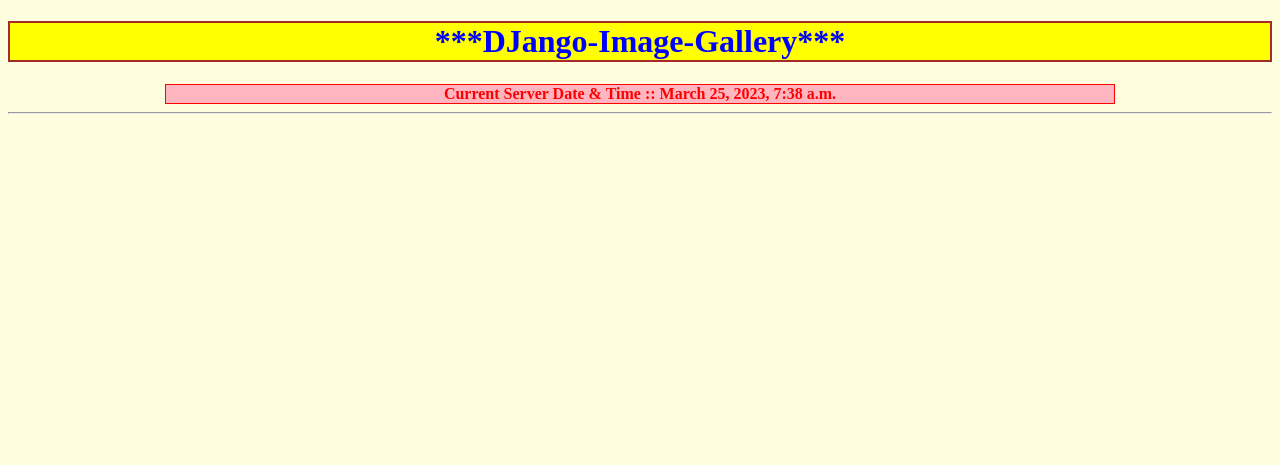
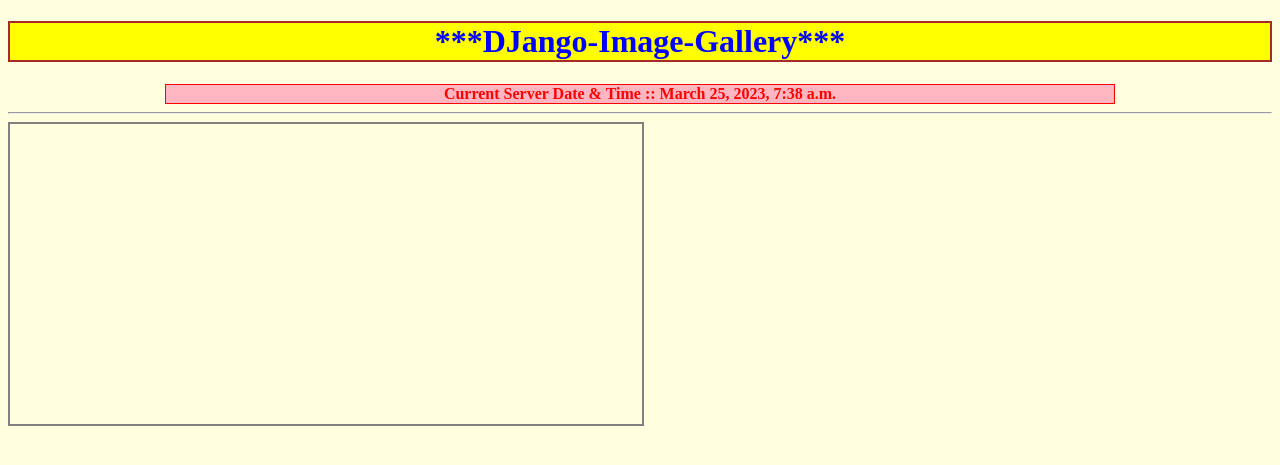
Before and after one commit to FullDevOps/QEdgeFiles, a Django app: page /imggallery/ in a window 1280 px wide. Shown: the top 465 px of the page. Run offline with Django 4.2, Linux system fonts and the light colour scheme.

Commit message:
added division tag

```diff
--- a/DJango/ThirdProject/templates/FirstApp/imgsgallery2.html
+++ b/DJango/ThirdProject/templates/FirstApp/imgsgallery2.html
@@ -23,12 +23,23 @@
             border:1px Solid Red;
         }
 
+        #div1{
+            border:2px Solid Gray;
+            width:50%;
+            height:300px;
+        }
+
     </style>
 </head>
 <body>
     <h1 id=h11>{{msg1}}</h1>
     <h4 id=h22>Current Server Date & Time :: {{date1}}</h4>
     <hr />
+    <div id="div1">
+        <div id="div2">
 
+        </div>
+
+    </div>
 </body>
 </html>
```
